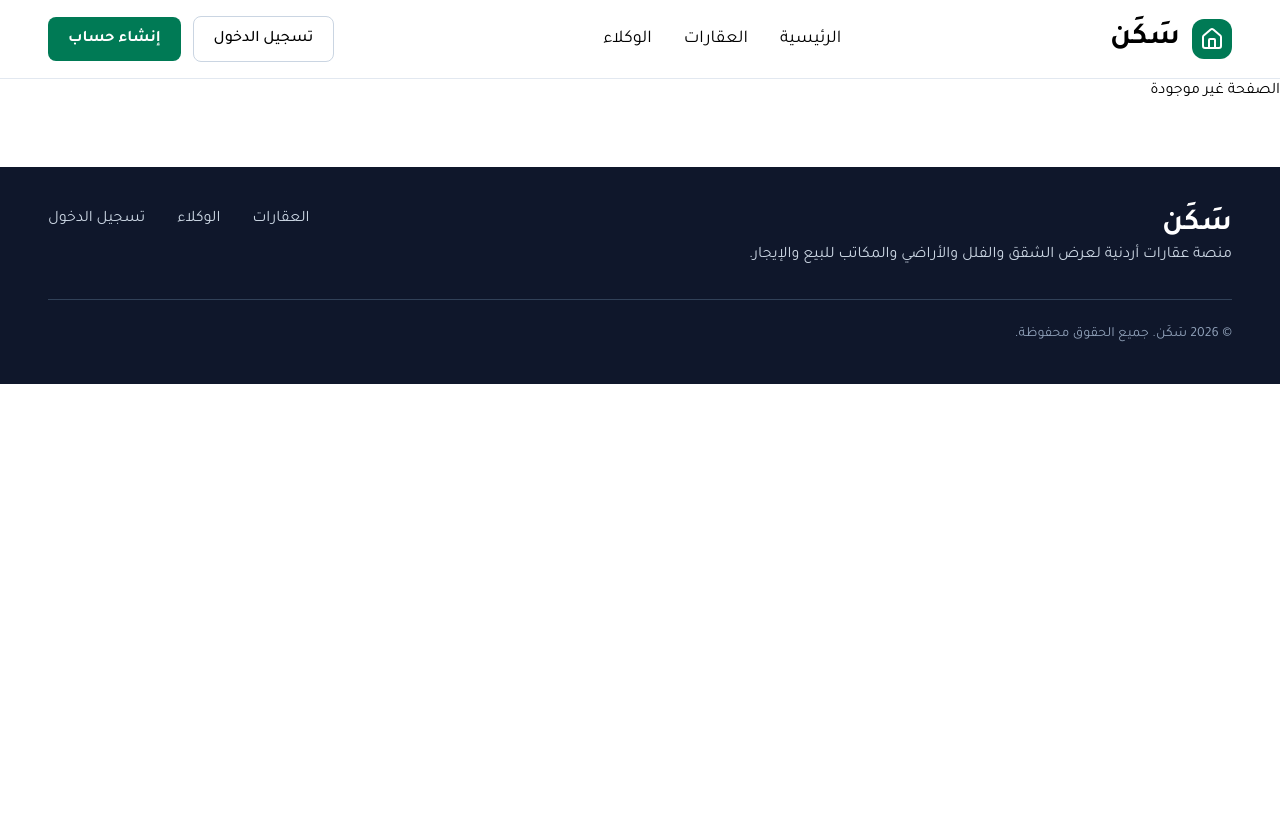
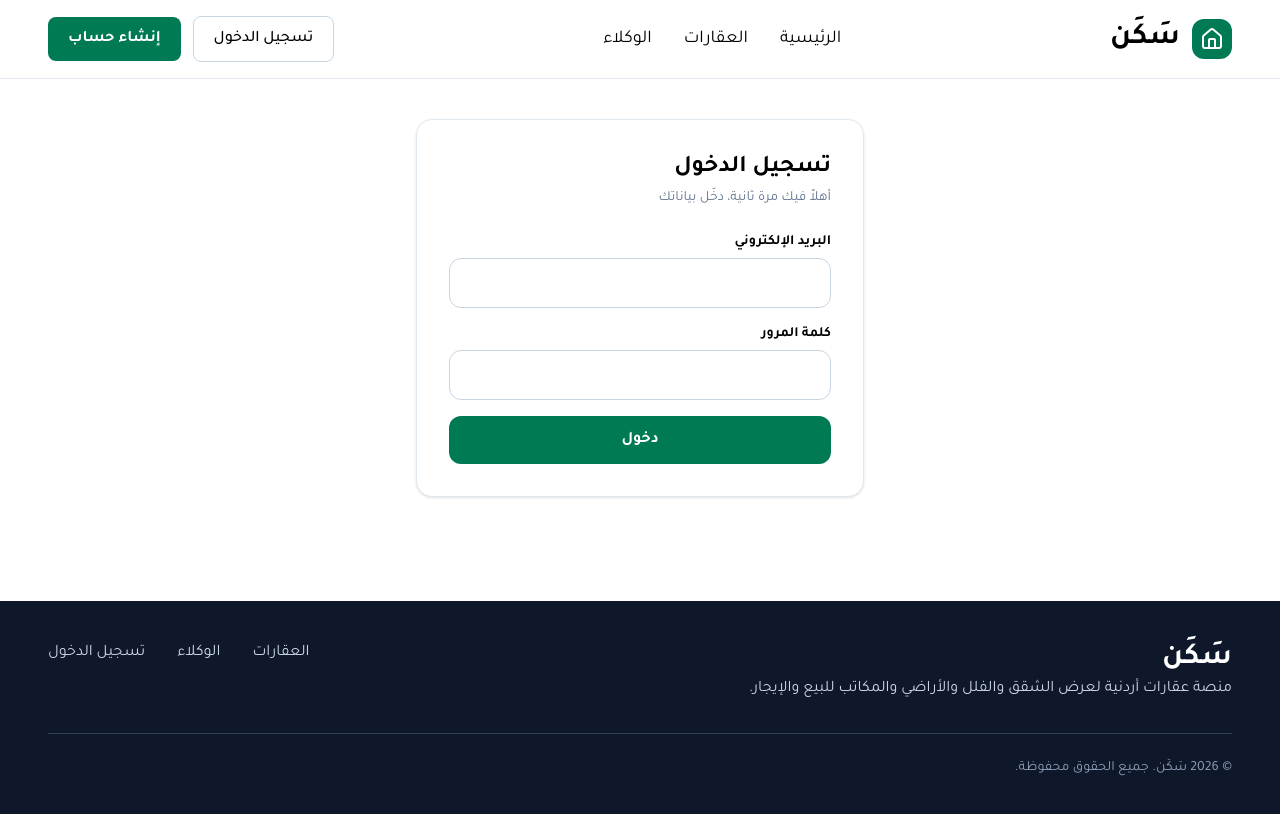
Before and after one commit to waleedsolaeman8-design/sakan, a React (Vite) app: page /login in a window 1280 px wide. Shown: the top 814 px of the page. Built offline with nearby package versions, Linux system fonts and the light colour scheme.

Commit message:
Add login page with form validation and token storage

```diff
--- a/src/App.tsx
+++ b/src/App.tsx
@@ -4,6 +4,7 @@ import HomePage from './pages/HomePage'
 import NotFoundPage from './pages/NotFoundPage'
 import PropertiesPage from './pages/PropertiesPage'
 import PropertyDetailsPage from './pages/PropertyDetailsPage'
+import LoginPage from './pages/LoginPage'
 function App() {
     return (
     <Routes>
@@ -12,6 +13,8 @@ function App() {
         <Route path="/properties" element={<PropertiesPage />} />
         <Route path="*" element={<NotFoundPage />} />
         <Route path="/properties/:id" element={<PropertyDetailsPage />} />
+        <Route path="/properties/:id" element={<PropertyDetailsPage />} />
+        <Route path="/login" element={<LoginPage />} />
       </Route>
     </Routes>
   )
--- a/src/lib/api.ts
+++ b/src/lib/api.ts
@@ -13,7 +13,7 @@ api.interceptors.request.use((config) => {
 api.interceptors.response.use(
   (res) => res,
   (error) => {
-    if (error.response?.status === 401) {
+        if (error.response?.status === 401 && !error.config?.url?.includes('/auth/login')) {
       localStorage.removeItem('token')
       window.location.href = '/login'
     }
--- a/src/lib/schemas.ts
+++ b/src/lib/schemas.ts
@@ -8,3 +8,10 @@ export const inquirySchema = z.object({
 })
 
 export type InquiryFormValues = z.infer<typeof inquirySchema>
+
+export const loginSchema = z.object({
+  email: z.email('البريد الإلكتروني غير صحيح'),
+  password: z.string().min(1, 'كلمة المرور مطلوبة'),
+})
+
+export type LoginFormValues = z.infer<typeof loginSchema>
--- /dev/null
+++ b/src/pages/LoginPage.tsx
@@ -0,0 +1,82 @@
+import { useMutation } from '@tanstack/react-query'
+import { useNavigate } from 'react-router'
+import { toast } from 'sonner'
+import { api } from '../lib/api'
+import type { AuthResponse } from '../types'
+import { useForm } from 'react-hook-form'
+import { zodResolver } from '@hookform/resolvers/zod'
+import { loginSchema, type LoginFormValues } from '../lib/schemas'
+
+export default function LoginPage() {
+      const {
+    register,
+    handleSubmit,
+    formState: { errors },
+  } = useForm<LoginFormValues>({
+    resolver: zodResolver(loginSchema),
+  })
+    const navigate = useNavigate()
+
+  const mutation = useMutation({
+    mutationFn: async (values: LoginFormValues) =>
+      (await api.post<AuthResponse>('/auth/login', values)).data,
+    onSuccess: (data) => {
+      localStorage.setItem('token', data.accessToken)
+      localStorage.setItem('user', JSON.stringify(data.user))
+      toast.success(`أهلاً ${data.user.name}`)
+      navigate('/')
+    },
+    onError: () => {
+      toast.error('البريد الإلكتروني أو كلمة المرور غير صحيحة')
+    },
+  })
+
+  function onSubmit(values: LoginFormValues) {
+        mutation.mutate(values)
+  }
+    return (
+    <div className="flex justify-center px-4 py-10">
+      <div className="w-full max-w-md rounded-2xl border border-slate-200 bg-white p-8 shadow-sm">
+        <h1 className="text-2xl font-extrabold">تسجيل الدخول</h1>
+        <p className="mb-6 mt-1 text-sm text-slate-500">أهلاً فيك مرة ثانية، دخّل بياناتك</p>
+                <form onSubmit={handleSubmit(onSubmit)} noValidate className="flex flex-col gap-4">
+          <div>
+            <label htmlFor="email" className="mb-1.5 block text-sm font-bold">
+              البريد الإلكتروني
+            </label>
+            <input
+              id="email"
+              type="email"
+              dir="ltr"
+              {...register('email')}
+              className="w-full rounded-xl border border-slate-300 px-3.5 py-3 outline-none focus:border-emerald-700"
+            />
+            {errors.email && <p className="mt-1 text-sm text-red-600">{errors.email.message}</p>}
+          </div>
+                    <div>
+            <label htmlFor="password" className="mb-1.5 block text-sm font-bold">
+              كلمة المرور
+            </label>
+            <input
+              id="password"
+              type="password"
+              dir="ltr"
+              {...register('password')}
+              className="w-full rounded-xl border border-slate-300 px-3.5 py-3 outline-none focus:border-emerald-700"
+            />
+            {errors.password && (
+              <p className="mt-1 text-sm text-red-600">{errors.password.message}</p>
+            )}
+          </div>
+
+            <button
+            type="submit"
+            disabled={mutation.isPending}
+            className="rounded-xl bg-emerald-700 py-3 font-extrabold text-white disabled:opacity-60"
+          >
+            {mutation.isPending ? 'جاري الدخول...' : 'دخول'}
+          </button>
+        </form>
+      </div>
+    </div>
+  )}
```
Also changed, not shown: src/types.ts (+17 -0 lines).
